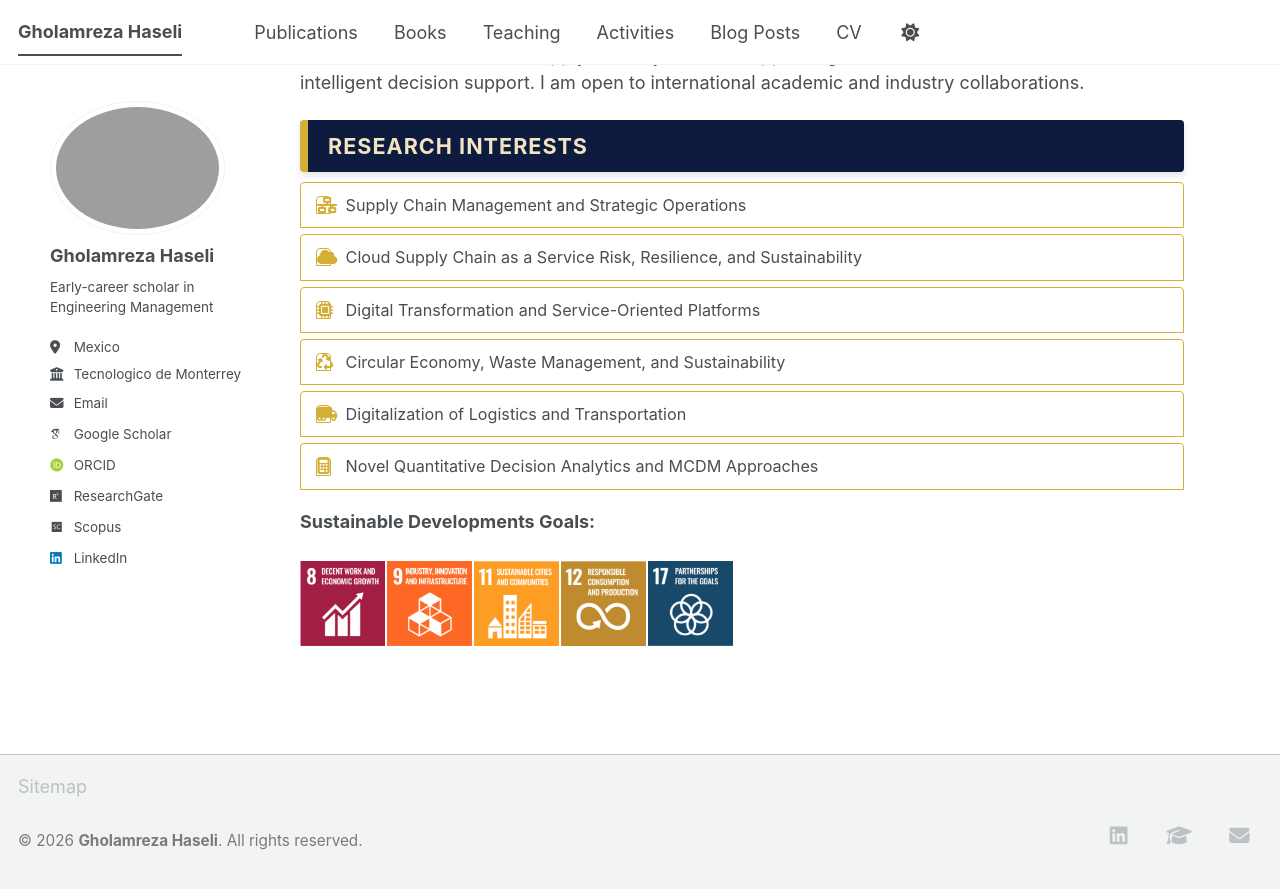
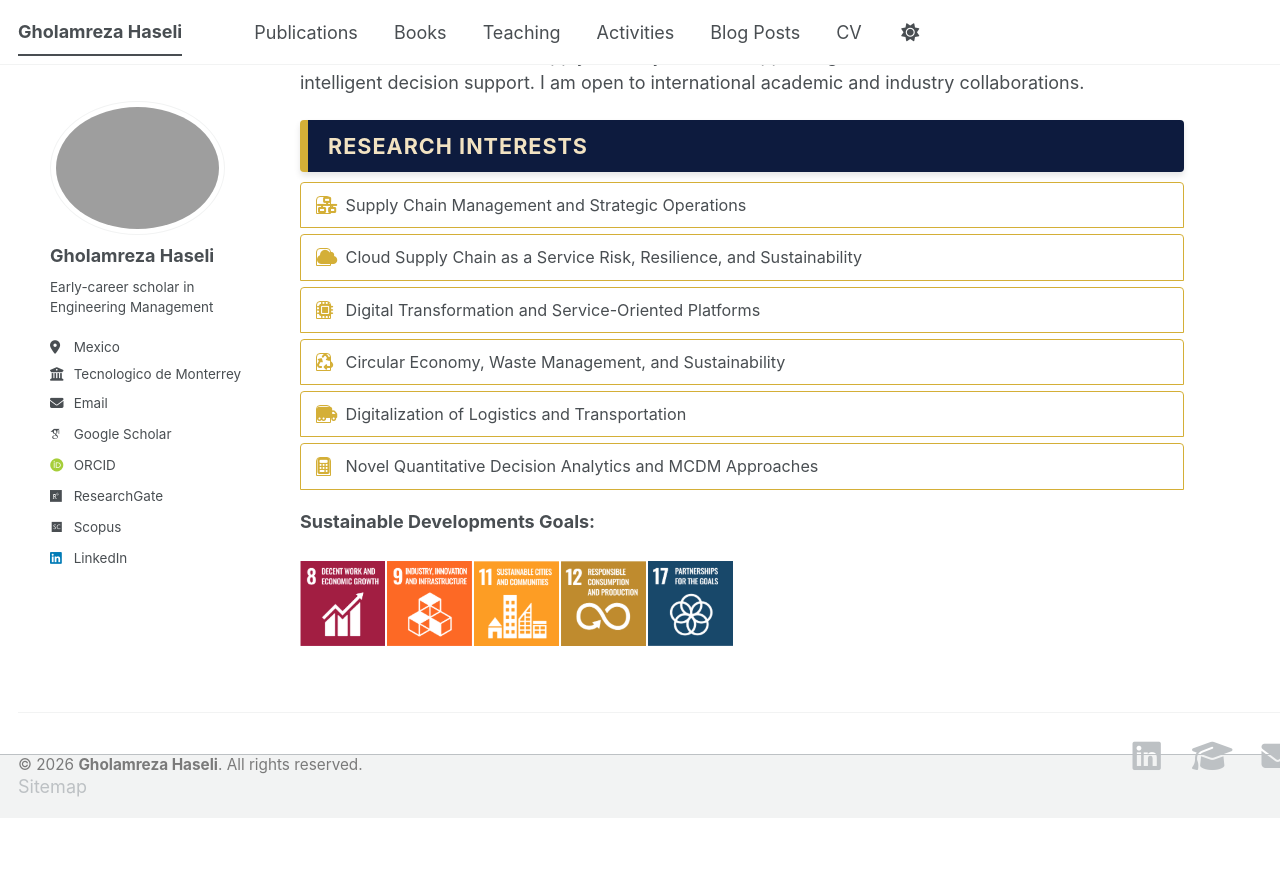
Before and after one commit to Gholamreza-Haseli/Gholamreza-Haseli.github.io, a Jekyll site: the page built from _pages/about.md, in a window 1280 px wide and 900 px high, scrolled down 627 px. Shown: the top 889 px of the window. Built offline with Jekyll 4.4.1, drawn with Linux system fonts in a browser that asks for light colours; some web fonts are replaced; a script bundle is joined from its source files by our own code; library files that are not in the unit come from our copies; after the commit the page ends 1445 px from its top, so only the background shows below that.

Commit message:
Update footer.html

```diff
--- a/_includes/footer.html
+++ b/_includes/footer.html
@@ -1,25 +1,27 @@
-<div class="page__footer-follow" style="background: transparent !important; border-top: 1px solid #f2f3f3; padding: 15px 0; display: flex; justify-content: space-between; align-items: center; flex-wrap: wrap;">
+<footer class="page__footer" style="background: transparent !important; border-top: 1px solid #f2f3f3; padding: 20px 0; margin-top: 40px;">
+  <div class="page__footer-inner" style="display: flex; justify-content: space-between; align-items: center; max-width: 100%; margin: 0 auto; background: transparent !important;">
 
-  <div class="page__footer-copyright" style="font-size: 0.85em; color: #7a7a7a; background: transparent !important;">
+    <div style="font-size: 0.85em; color: #7a7a7a;">
       &copy; {{ site.time | date: '%Y' }} <strong>Gholamreza Haseli</strong>. All rights reserved.
     </div>
 
-  <ul class="social-icons" style="margin: 0; padding: 0; list-style: none; display: flex; gap: 20px; font-size: 1.5em; background: transparent !important;">
+    <ul style="margin: 0; padding: 0; list-style: none; display: flex; gap: 25px; font-size: 1.8em;">
+
       {% if site.author.linkedin %}
-      <li><a href="https://www.linkedin.com/in/{{ site.author.linkedin }}" title="LinkedIn" style="color: #0077b5; background: transparent !important;"><i class="fab fa-fw fa-linkedin" aria-hidden="true"></i></a></li>
+        <li><a href="https://www.linkedin.com/in/{{ site.author.linkedin }}/" title="LinkedIn" style="color: #0077b5;"><i class="fab fa-fw fa-linkedin"></i></a></li>
       {% endif %}
 
       {% if site.author.googlescholar %}
-      <li><a href="{{ site.author.googlescholar }}" title="Google Scholar" style="color: #4285f4; background: transparent !important;"><i class="fas fa-fw fa-graduation-cap" aria-hidden="true"></i></a></li>
+        <li><a href="{{ site.author.googlescholar }}" title="Google Scholar" style="color: #4285f4;"><i class="fas fa-fw fa-graduation-cap"></i></a></li>
       {% endif %}
 
       {% if site.author.github %}
-      <li><a href="https://github.com/{{ site.author.github }}" title="GitHub" style="color: #333; background: transparent !important;"><i class="fab fa-fw fa-github" aria-hidden="true"></i></a></li>
+        <li><a href="https://github.com/{{ site.author.github }}" title="GitHub" style="color: #333;"><i class="fab fa-fw fa-github"></i></a></li>
       {% endif %}
 
       {% if site.author.email %}
-      <li><a href="mailto:{{ site.author.email }}" title="Email" style="color: #7a7a7a; background: transparent !important;"><i class="fas fa-fw fa-envelope" aria-hidden="true"></i></a></li>
+        <li><a href="mailto:{{ site.author.email }}" title="Email" style="color: #d44638;"><i class="fas fa-fw fa-envelope"></i></a></li>
       {% endif %}
     </ul>
-
   </div>
+</footer>
```
Lines whose indentation alone changed are shown as unchanged.
